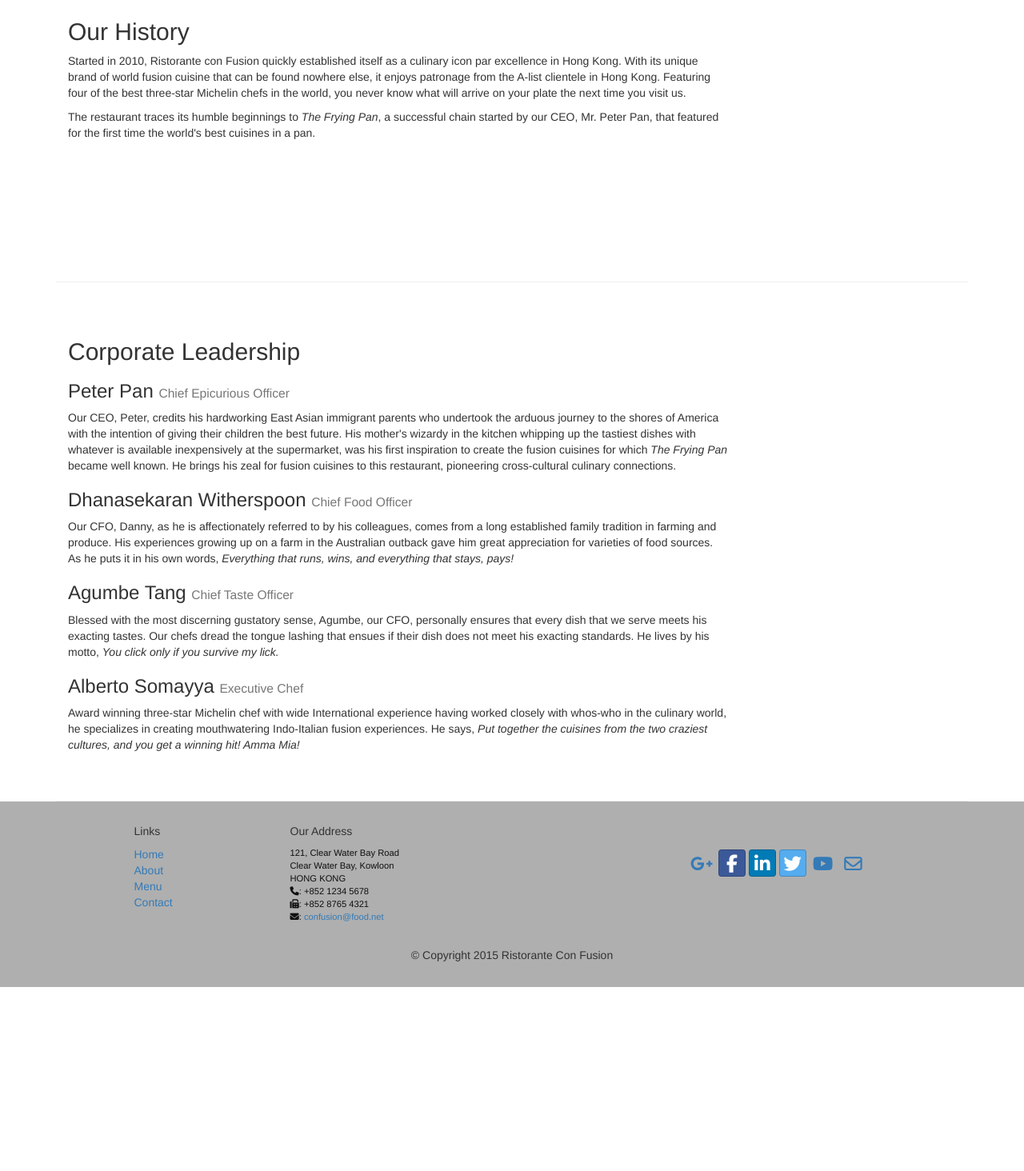
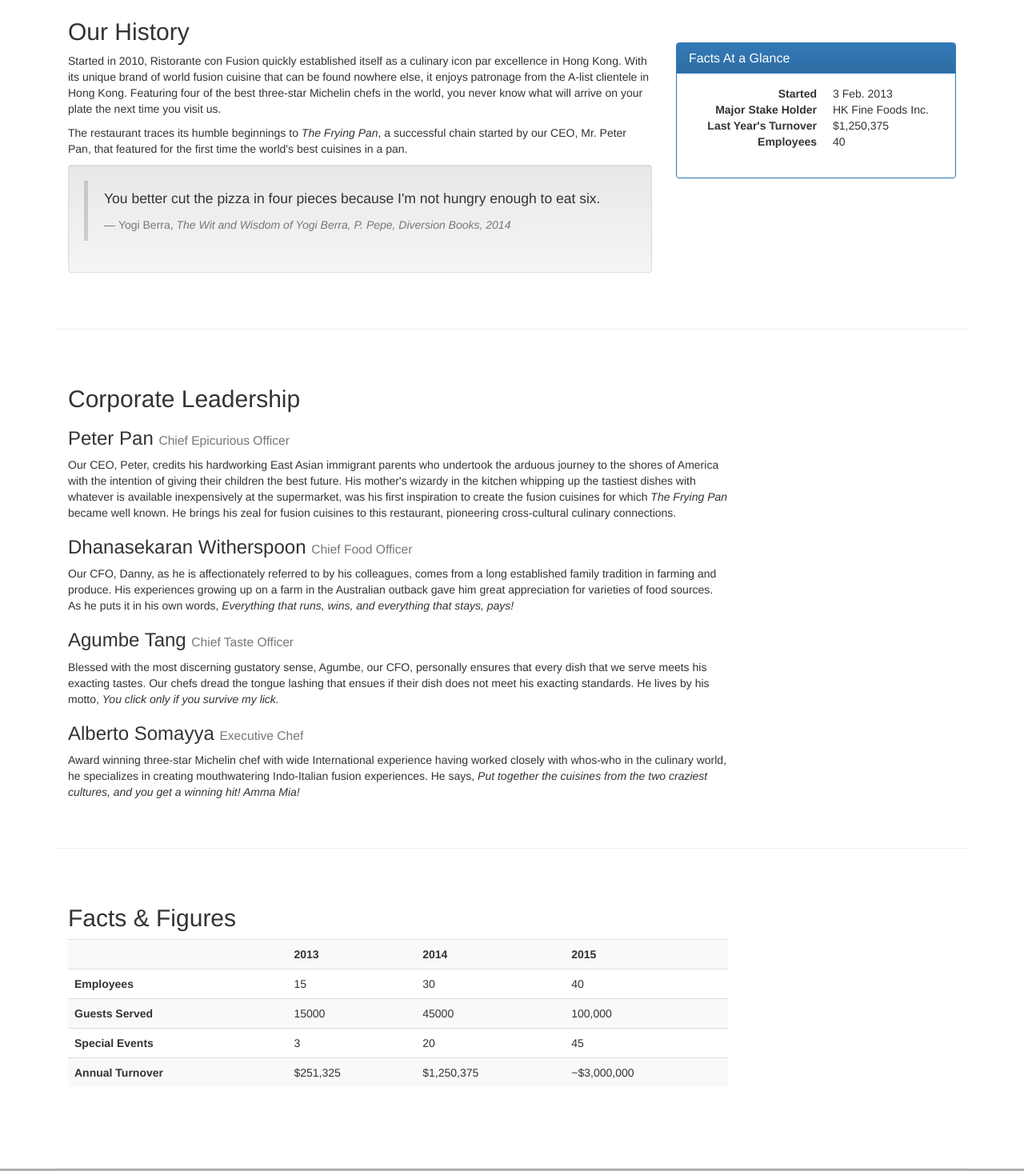
Before and after one commit to sarwar55/ConFusion, a plain HTML site: page aboutus.html in a window 1280 px wide. Shown: the part 650-2114 px from the top of the page at 80% size. Before the commit the page ends 1884 px from the top, so only its background shows below. Drawn offline with nearby package versions, Linux system fonts and the light colour scheme.

Commit message:
Add Tables, Panels and well in aboutus.html

```diff
--- a/aboutus.html
+++ b/aboutus.html
@@ -96,14 +96,43 @@
         </div>
 
         <div class = "row row-content">
-            <div class=" col-xs-12 col-sm-9">
+            <div class=" col-xs-12 col-sm-12 col-md-8">
                 <h2>Our History</h2>
                 <p>Started in 2010, Ristorante con Fusion quickly established itself as a culinary icon par excellence in Hong Kong. With its unique brand of world fusion cuisine that can be found nowhere else, it enjoys patronage from the A-list clientele in Hong Kong.  Featuring four of the best three-star Michelin chefs in the world, you never know what will arrive on your plate the next time you visit us.</p>
                 <p>The restaurant traces its humble beginnings to <em>The Frying Pan</em>, a successful chain started by our CEO, Mr. Peter Pan, that featured for the first time the world's best cuisines in a pan.</p>
+                <div class="well">
+                    <blockquote>
+                        <p>You better cut the pizza in four pieces because
+                            I'm not hungry enough to eat six.</p>
+                        <footer>Yogi Berra,
+                          <cite>The Wit and Wisdom of Yogi Berra,
+                            P. Pepe, Diversion Books, 2014</cite>
+                        </footer>
+                    </blockquote>
+        		</div>
             </div>
-            <div class="col-xs-12 col-sm-3">
+            <div class="col-xs-12 col-sm-4">
                 <p style="padding:20px;"></p>
             </div>
+        	<div class="col-xs-12 col-sm-12 col-md-4">
+        		<div class="panel panel-primary">
+                    <div class="panel-heading">
+                        <h3 class="panel-title">Facts At a Glance</h3>
+                    </div>
+                    <div class="panel-body">
+                        <dl class="dl-horizontal">
+                            <dt>Started</dt>
+                            <dd>3 Feb. 2013</dd>
+                            <dt>Major Stake Holder</dt>
+                            <dd>HK Fine Foods Inc.</dd>
+                            <dt>Last Year's Turnover</dt>
+                            <dd>$1,250,375</dd>
+                            <dt>Employees</dt>
+                            <dd>40</dd>
+                       </dl>
+                    </div>
+                </div>
+        	</div>
         </div>
 
 
@@ -123,6 +152,49 @@
                 <p style="padding:20px;"></p>
             </div>
        </div>
+       <div class="row row-content">
+            <div class="col-xs-12 col-sm-9">
+                <h2>Facts &amp; Figures</h2>
+                <div class="table-responsive">
+                <table class="table table-striped">
+                    <tr>
+                        <td>&nbsp;</td>
+                        <th>2013</th>
+                        <th>2014</th>
+                        <th>2015</th>
+                    </tr>
+                    <tr>
+                        <th>Employees</th>
+                        <td>15</td>
+                        <td>30</td>
+                        <td>40</td>
+                    </tr>
+                    <tr>
+                        <th>Guests Served</th>
+                        <td>15000</td>
+                        <td>45000</td>
+                        <td>100,000</td>
+                    </tr>
+                    <tr>
+                        <th>Special Events</th>
+                        <td>3</td>
+                        <td>20</td>
+                        <td>45</td>
+                    </tr>
+                    <tr>
+                        <th>Annual Turnover</th>
+                        <td>$251,325</td>
+                        <td>$1,250,375</td>
+                        <td>~$3,000,000</td>
+                    </tr>
+                </table>
+        </div>
+            </div>
+             <div class="col-xs-12 col-sm-3">
+                <p style="padding:20px;"></p>
+            </div>
+       </div>
+
 
     </div>
 
```
